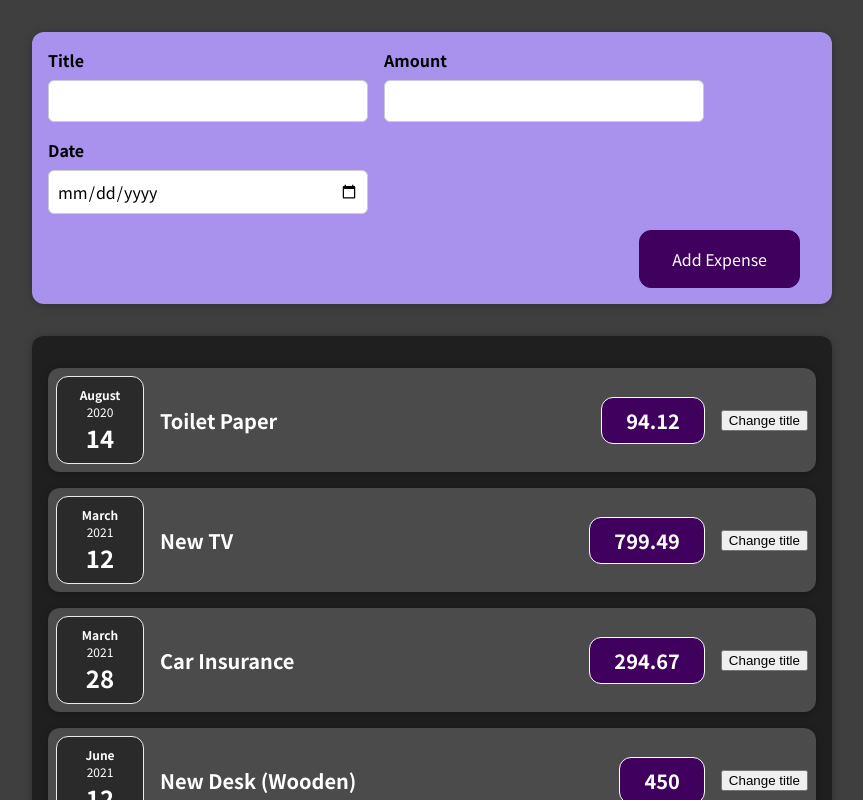
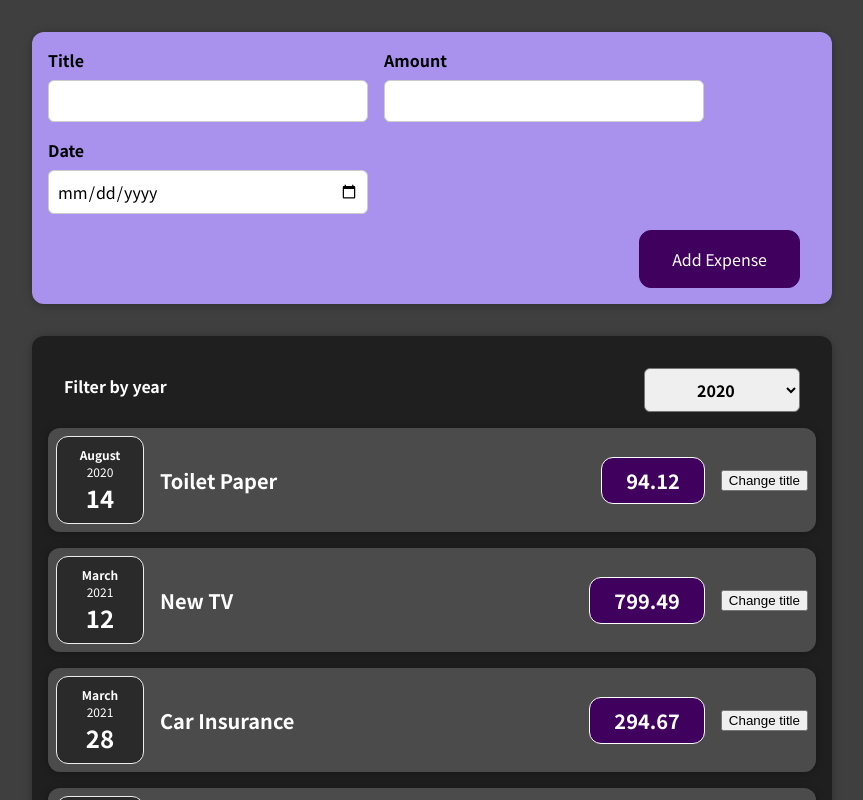
Before and after one commit to Akshay-Achuthan/Expense-Tracker, a React (Create React App) app: page / in a window 1280 px wide. Shown: the top 800 px of the page, without its empty margins (208-1071 px from the left). Built offline with nearby package versions, Linux system fonts and the light colour scheme.

Commit message:
new component added to filter expenses based on year selection

```diff
--- a/src/component/Expenses/Expenses.js
+++ b/src/component/Expenses/Expenses.js
@@ -1,11 +1,25 @@
+import React, {useState} from "react";
+
 import ExpenseItem from "./ExpensesItem";
 import Card from "../UI/Card";
+import ExpensesFilter from "../NewExpenses/ExpensesFilter";
 
 import "./Expenses.css"
 
 const Expenses = (props) => {
+
+  const [filteredYear,setFilteredYear] = useState('2020')
+
+  const filterChangeHandler = (selectedYear) => {
+    setFilteredYear(selectedYear);
+  }
+
   return (
       <Card className="expenses">
+      <ExpensesFilter
+      selected={filteredYear}
+      onChangeFilter={filterChangeHandler}
+      />
         <ExpenseItem
         title={props.items[0].title}
         date={props.items[0].date}
--- /dev/null
+++ b/src/component/NewExpenses/ExpensesFilter.css
@@ -0,0 +1,24 @@
+.expenses-filter {
+  color: white;
+  padding: 0 1rem;
+}
+
+.expenses-filter__control {
+  display: flex;
+  width: 100%;
+  align-items: center;
+  justify-content: space-between;
+  margin: 1rem 0;
+}
+
+.expenses-filter label {
+  font-weight: bold;
+  margin-bottom: 0.5rem;
+}
+
+.expenses-filter select {
+  font: inherit;
+  padding: 0.5rem 3rem;
+  font-weight: bold;
+  border-radius: 6px;
+}
--- /dev/null
+++ b/src/component/NewExpenses/ExpensesFilter.js
@@ -0,0 +1,29 @@
+import React from 'react';
+
+import './ExpensesFilter.css';
+
+const ExpensesFilter = (props) => {
+
+  const dropdownChangeHandler = (event) => {
+    props.onChangeFilter(event.target.value);
+  }
+
+  return (
+    <div className='expenses-filter'>
+      <div className='expenses-filter__control'>
+        <label>Filter by year</label>
+        <select
+        value={props.selected}
+        onChange={dropdownChangeHandler}
+        >
+          <option value='2022'>2022</option>
+          <option value='2021'>2021</option>
+          <option value='2020'>2020</option>
+          <option value='2019'>2019</option>
+        </select>
+      </div>
+    </div>
+  );
+};
+
+export default ExpensesFilter;
```
Lines whose indentation alone changed are shown as unchanged.
